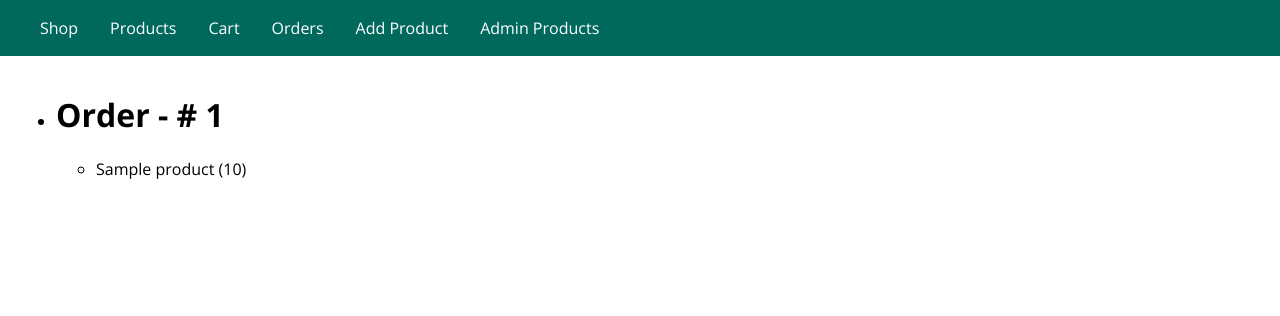
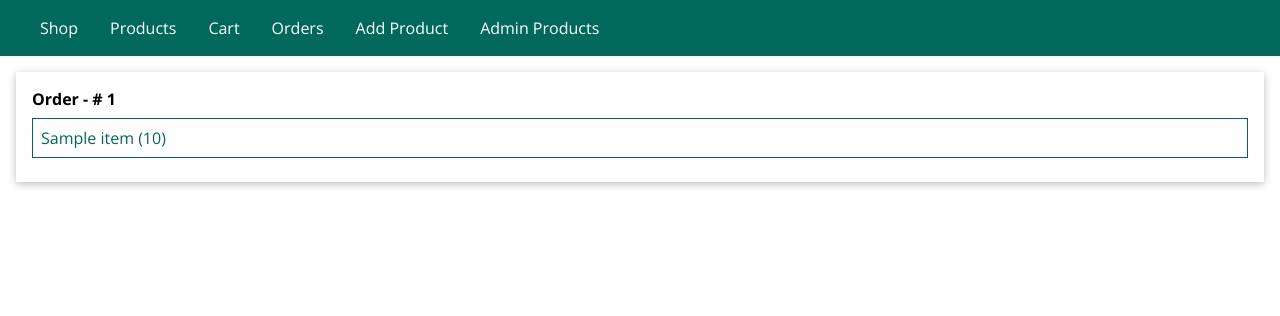
Before and after one commit to Vaishnavi1601/nodejs, a Node project: template views/shop/orders.ejs in a window 1280 px wide. Shown: the top 316 px of the page. Run offline with Node 20 templates, Linux system fonts and the light colour scheme; the template is opened without the code that fills it: most values are stand-ins (such as "Sample title", 1, 10 or a date in 2020); some libraries are stand-ins or nearby versions.

Commit message:
getting orders

```diff
--- a/controllers/shop.js
+++ b/controllers/shop.js
@@ -106,7 +106,7 @@ exports.postOrder = (req, res, next) => {
 exports.getOrders = (req, res, next) => {
   req.user
     //get orders of user
-    .getOrders({ include: ["products"] }) //fetching all products realted to that order, gives back array of products per order
+    .getOrders() //fetching all products realted to that order, gives back array of products per order
     .then((orders) => {
       res.render("shop/orders", {
         path: "/orders",
--- /dev/null
+++ b/public/css/orders.css
@@ -0,0 +1,29 @@
+.orders {
+    list-style: none;
+    padding: 0;
+    margin: 0;
+  }
+
+  .orders__item h1 {
+      margin: 0;
+      font-size: 1rem;
+  }
+
+  .orders__item {
+    box-shadow: 0 2px 8px rgba(0, 0, 0, 0.26);
+    padding: 1rem;
+    margin-bottom: 1rem;
+  }
+
+  .orders__products {
+      list-style: none;
+      margin: 0;
+      padding: 0;
+  }
+
+  .orders__products-item {
+      margin: 0.5rem 0;
+      padding: 0.5rem;
+      border: 1px solid #00695c;
+      color: #00695c;
+  }
--- a/routes/shop.js
+++ b/routes/shop.js
@@ -20,5 +20,5 @@ router.post('/cart-delete-item', shopController.postCartDeleteProduct);
 //
 router.post('/create-order',shopController.postOrder);
 //
-// router.get('/orders', shopController.getOrders);
+router.get('/orders', shopController.getOrders);
 module.exports = router;
--- a/views/shop/orders.ejs
+++ b/views/shop/orders.ejs
@@ -9,14 +9,12 @@
                 <h1>Nothing there!</h1>
             <% } else { %>
                 <ul class="orders">
-                    <!-- executed for every order we get -->
                     <% orders.forEach(order => { %>
                         <li class="orders__item">
-                            <h1>Order - # <%= order.id %></h1>
+                            <h1>Order - # <%= order._id %></h1>
                             <ul class="orders__products">
-                                <!-- list of all the item in order -->
-                                <% order.products.forEach(product => { %>
-                                    <li class="orders__products-item"><%= product.title %> (<%= product.orderItem.quantity %>)</li>
+                                <% order.items.forEach(product => { %>
+                                    <li class="orders__products-item"><%= product.title %> (<%= product.quantity %>)</li>
                                 <% }); %>
                             </ul>
                         </li>
```
Also changed, not shown: models/user.js (+8 -0 lines).
